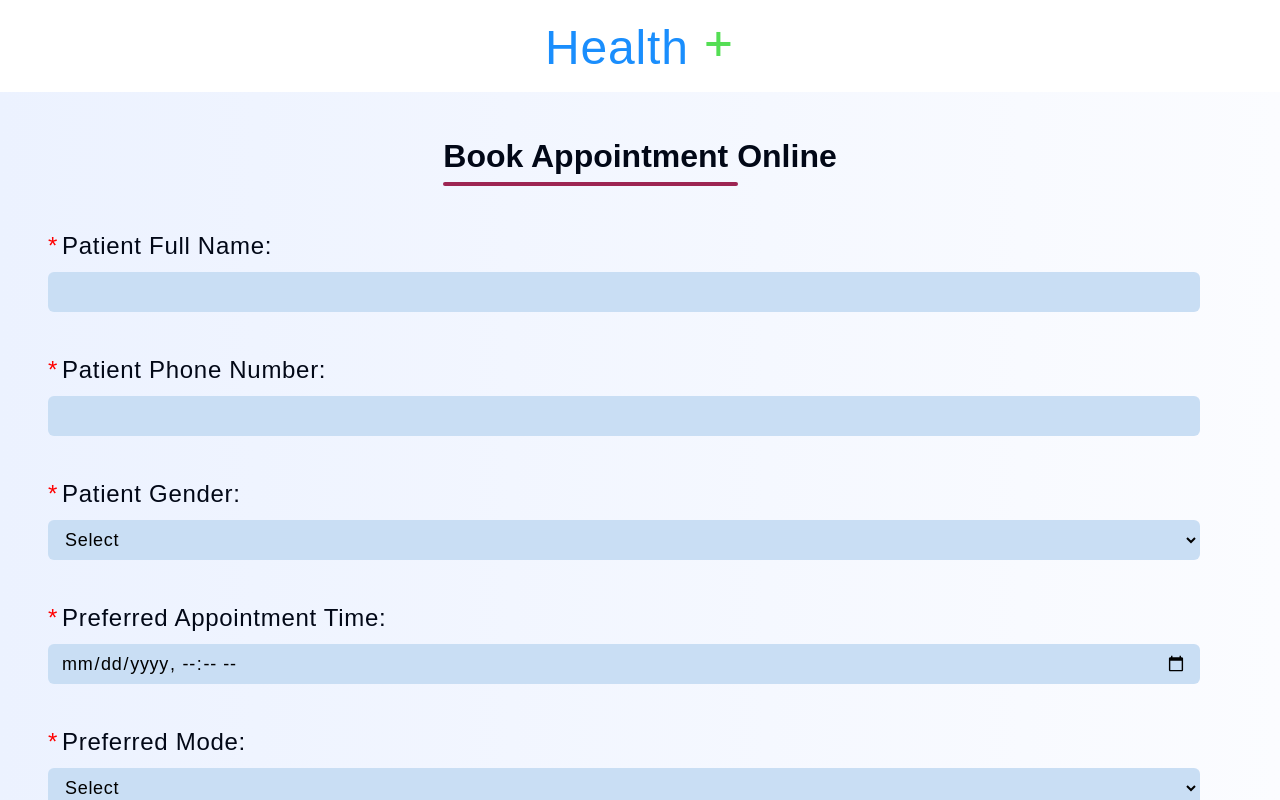
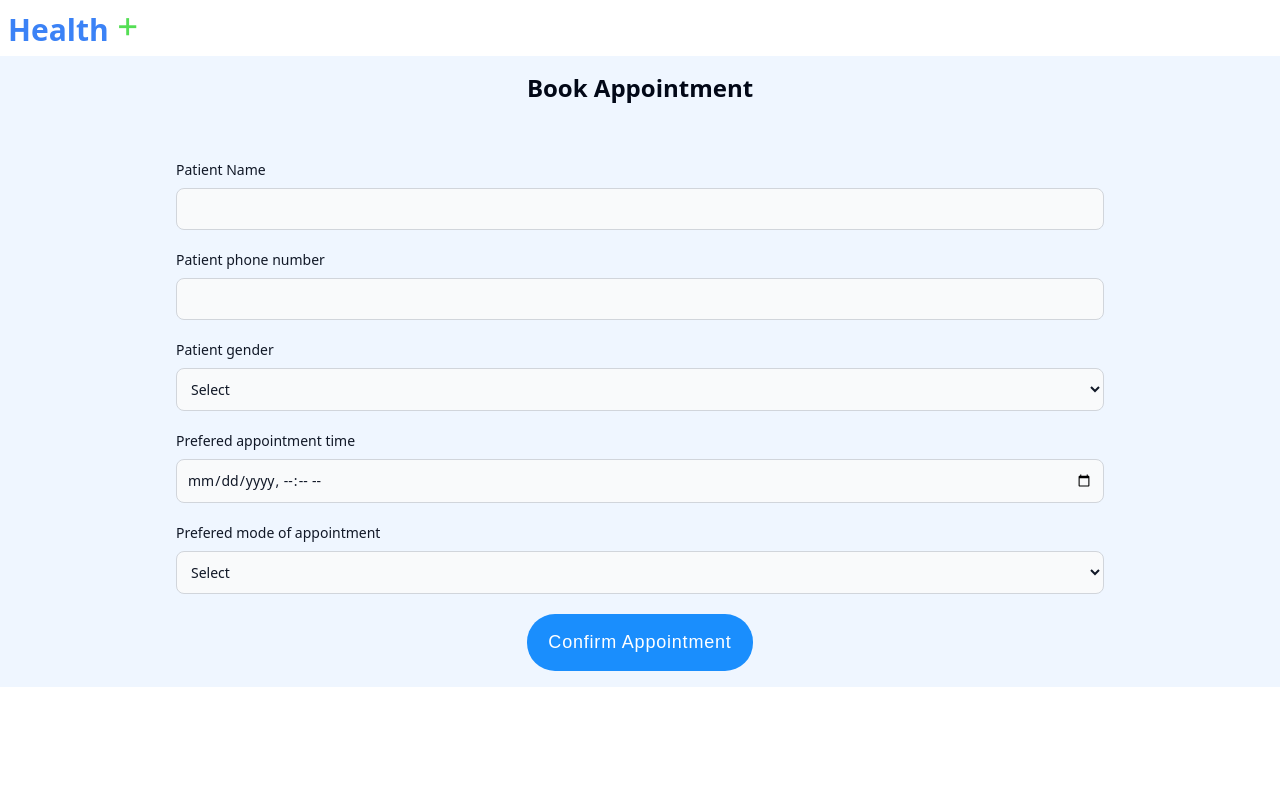
Before and after one commit to Peachy-Njenga/HealthSync, a React (Vite) app: page /appointment in a window 1280 px wide. Shown: the top 800 px of the page. Built offline with nearby package versions, Linux system fonts and the light colour scheme.

Commit message:
appointment app

```diff
--- a/src/appointment/Components/AppointmentForm.jsx
+++ b/src/appointment/Components/AppointmentForm.jsx
@@ -2,6 +2,7 @@ import React, { useState, useEffect } from "react";
 import { Link, useNavigate } from "react-router-dom";
 import "../Styles/AppointmentForm.css";
 import { ToastContainer, toast } from "react-toastify";
+
 
 function AppointmentForm() {
   const navigate = useNavigate();
@@ -84,85 +85,80 @@ function AppointmentForm() {
   };
 
   return (
-    <div className="appointment-form-section">
-      <h1 className="legal-siteTitle">
-        <Link to="/">
-          Health <span className="legal-siteSign">+</span>
-        </Link>
-      </h1>
+    <div className="">
+      <div className="p-2">
+        <h1 className="text-3xl text-blue-500 font-semibold">
+          Health <span className="navbar-sign">+</span>
+        </h1>
+      </div>
 
-      <div className="form-container">
-        <h2 className="form-title">
-          <span>Book Appointment Online</span>
+      <div className="form-container bg-blue-50 w-full flex flex-col">
+        <h2 className="text-2xl font-semibold">
+          <span>Book Appointment</span>
         </h2>
 
-        <form className="form-content" onSubmit={handleSubmit}>
-          <label>
-            Patient Full Name:
-            <input
-              type="text"
+
+        <form class=" mx-auto w-3/4 ">
+          <div class="mb-5">
+            <label for="patientName" class="block mb-2 text-sm font-medium text-gray-900 dark:text-white">Patient Name</label>
+            <input type="text"
               value={patientName}
               onChange={(e) => setPatientName(e.target.value)}
               required
-            />
+              class="bg-gray-50 border border-gray-300 text-gray-900 text-sm rounded-lg focus:ring-blue-500 focus:border-blue-500 block w-full p-2.5 dark:bg-gray-700 dark:border-gray-600 dark:placeholder-gray-400 dark:text-white dark:focus:ring-blue-500 dark:focus:border-blue-500" />
             {formErrors.patientName && (
               <p className="error-message">{formErrors.patientName}</p>
             )}
-          </label>
-
-          <br />
-          <label>
-            Patient Phone Number:
-            <input
-              type="text"
+          </div>
+          <div class="mb-5">
+            <label for="contact" class="block mb-2 text-sm font-medium text-gray-900 dark:text-white">Patient phone number</label>
+            <input type="text"
               value={patientNumber}
               onChange={(e) => setPatientNumber(e.target.value)}
               required
-            />
+              class="bg-gray-50 border border-gray-300 text-gray-900 text-sm rounded-lg focus:ring-blue-500 focus:border-blue-500 block w-full p-2.5 dark:bg-gray-700 dark:border-gray-600 dark:placeholder-gray-400 dark:text-white dark:focus:ring-blue-500 dark:focus:border-blue-500" />
             {formErrors.patientNumber && (
               <p className="error-message">{formErrors.patientNumber}</p>
             )}
-          </label>
-
-          <br />
-          <label>
-            Patient Gender:
+          </div>
+          <div class="mb-5">
+            <label for="gender" class="block mb-2 text-sm font-medium text-gray-900 dark:text-white">Patient gender</label>
             <select
               value={patientGender}
               onChange={(e) => setPatientGender(e.target.value)}
               required
+              class="bg-gray-50 border border-gray-300 text-gray-900 text-sm rounded-lg focus:ring-blue-500 focus:border-blue-500 block w-full p-2.5 dark:bg-gray-700 dark:border-gray-600 dark:placeholder-gray-400 dark:text-white dark:focus:ring-blue-500 dark:focus:border-blue-500"
             >
               <option value="default">Select</option>
               <option value="male">Male</option>
               <option value="female">Female</option>
-              <option value="private">I will inform Doctor only</option>
+              <option value="private">I'd rather not say</option>
+              <option value="private">Custom</option>
             </select>
             {formErrors.patientGender && (
               <p className="error-message">{formErrors.patientGender}</p>
             )}
-          </label>
+          </div>
 
-          <br />
-          <label>
-            Preferred Appointment Time:
-            <input
-              type="datetime-local"
+          <div class="mb-5">
+            <label for="time" class="block mb-2 text-sm font-medium text-gray-900 dark:text-white">Prefered appointment time</label>
+            <input type="datetime-local"
               value={appointmentTime}
               onChange={(e) => setAppointmentTime(e.target.value)}
               required
-            />
+              class="bg-gray-50 border border-gray-300 text-gray-900 text-sm rounded-lg focus:ring-blue-500 focus:border-blue-500 block w-full p-2.5 dark:bg-gray-700 dark:border-gray-600 dark:placeholder-gray-400 dark:text-white dark:focus:ring-blue-500 dark:focus:border-blue-500" />
             {formErrors.appointmentTime && (
               <p className="error-message">{formErrors.appointmentTime}</p>
             )}
-          </label>
+          </div>
 
-          <br />
-          <label>
-            Preferred Mode:
+          <div class="mb-5">
+            <label for="mode" class="block mb-2 text-sm font-medium text-gray-900 dark:text-white">Prefered mode of appointment</label>
             <select
               value={preferredMode}
               onChange={(e) => setPreferredMode(e.target.value)}
               required
+              class="bg-gray-50 border border-gray-300 text-gray-900 text-sm rounded-lg focus:ring-blue-500 focus:border-blue-500 block w-full p-2.5 dark:bg-gray-700 dark:border-gray-600 dark:placeholder-gray-400 dark:text-white dark:focus:ring-blue-500 dark:focus:border-blue-500"
             >
               <option value="default">Select</option>
               <option value="voice">Voice Call</option>
@@ -171,21 +167,16 @@ function AppointmentForm() {
             {formErrors.preferredMode && (
               <p className="error-message">{formErrors.preferredMode}</p>
             )}
-          </label>
+          </div>
+            <div className="flex justify-center">
 
-          <br />
           <button type="submit" className="text-appointment-btn">
             Confirm Appointment
           </button>
+            </div>
+        </form>
 
-          <p
-            className="success-message"
-            style={{ display: isSubmitted ? "block" : "none" }}
-          >
-            Appointment details has been sent to the patients phone number via
-            SMS.
-          </p>
-        </form>
+
       </div>
 
       <ToastContainer autoClose={5000} limit={1} closeButton={false} />
--- a/src/appointment/Styles/AppointmentForm.css
+++ b/src/appointment/Styles/AppointmentForm.css
@@ -1,9 +1,9 @@
 .form-container {
-  padding: 32px;
+  /* padding: 32px; */
   display: flex;
   flex-direction: column;
   gap: 40px;
-  background: linear-gradient(to right, #ecf2ff, #fbfcff);
+  /* background: linear-gradient(to right, #ecf2ff, #fbfcff); */
 }
 .form-title {
   font-family: "Poppins", sans-serif;
```
